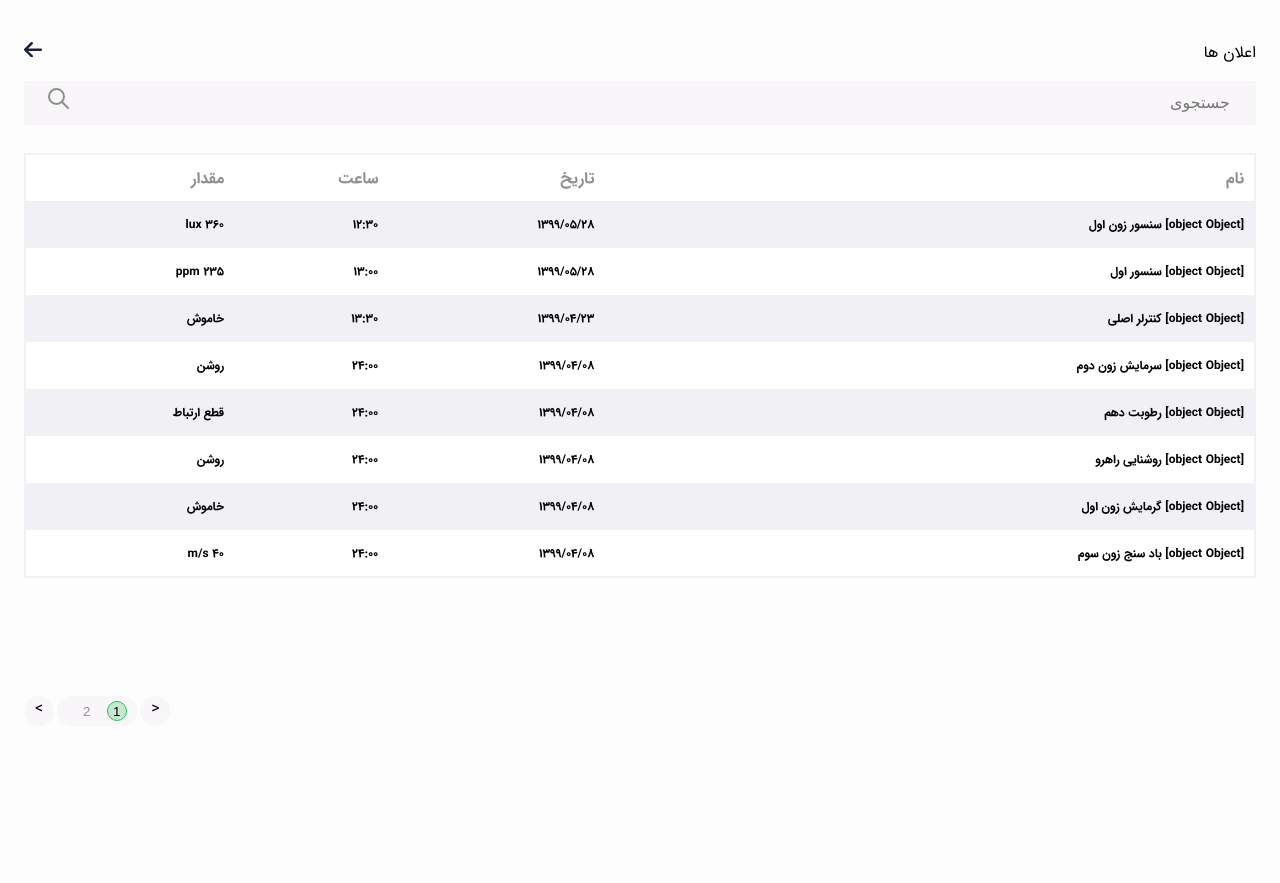
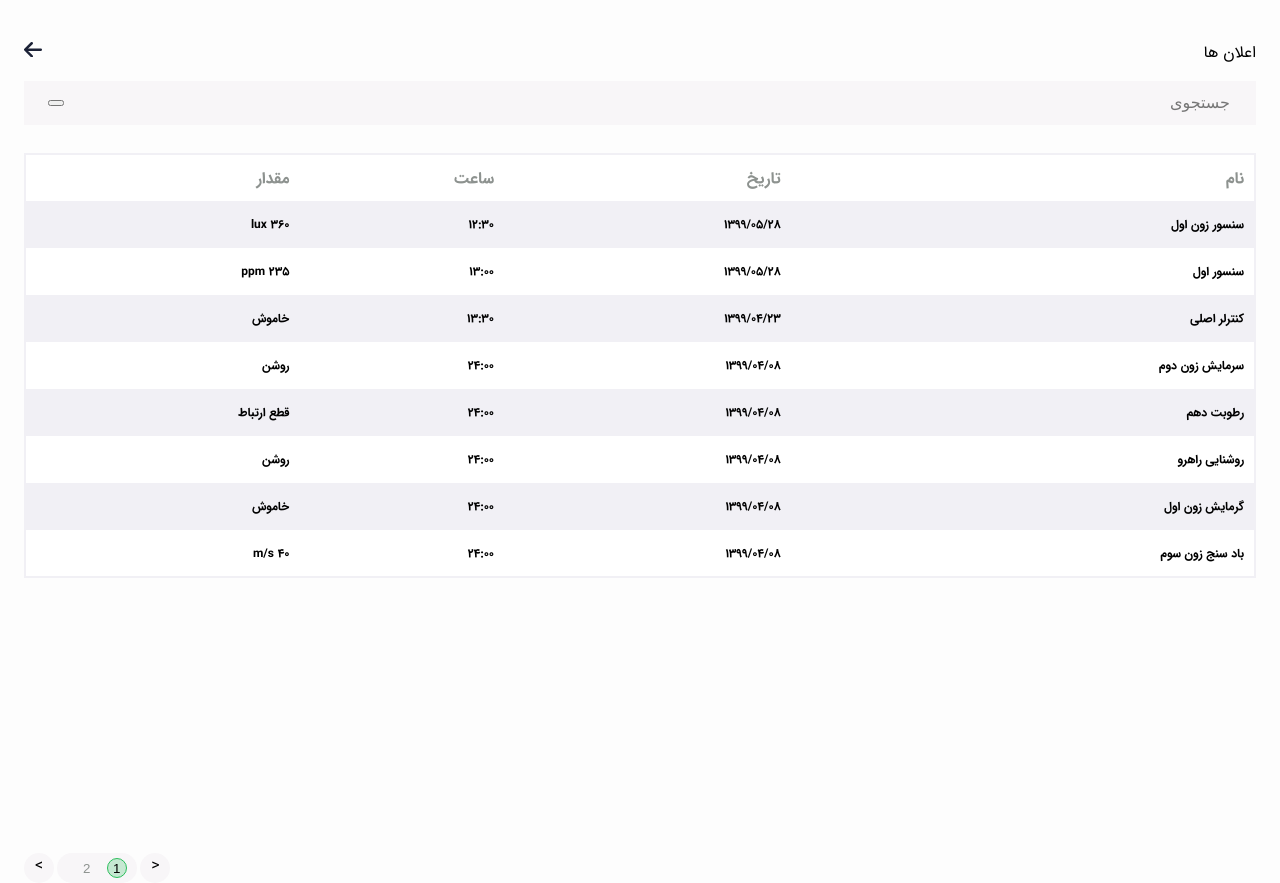
Before and after one commit to babaie774/iot, a Next.js app: page /playgrounds/notification in a window 1280 px wide. Before the commit the page ends 800 px from the top, so only its background shows below. Built offline with nearby package versions, Linux system fonts and the light colour scheme; data requests are answered from the project's data file.

Commit message:
filter table search

```diff
--- a/db.json
+++ b/db.json
@@ -2,77 +2,77 @@
   "notification": [
     {
       "id": 1,
-      "name": "[object Object] سنسور زون اول",
+      "key": "سنسور زون اول",
       "date": "1399/05/28",
       "time": "12:30",
       "value": "360 lux"
     },
     {
       "id": 2,
-      "name": "[object Object] سنسور اول",
+      "key": "سنسور اول",
       "date": "1399/05/28",
       "time": "13:00",
       "value": "235 ppm"
     },
     {
       "id": 3,
-      "name": "[object Object] کنترلر اصلی",
+      "key": "کنترلر اصلی",
       "date": "1399/04/23",
       "time": "13:30",
       "value": "خاموش"
     },
     {
       "id": 4,
-      "name": "[object Object] سرمایش زون دوم",
+      "key": "سرمایش زون دوم",
       "date": "1399/04/08",
       "time": "24:00",
       "value": "روشن"
     },
     {
       "id": 5,
-      "name": "[object Object] رطوبت دهم",
+      "key": "رطوبت دهم",
       "date": "1399/04/08",
       "time": "24:00",
       "value": "قطع ارتباط"
     },
     {
       "id": 5,
-      "name": "[object Object] روشنایی راهرو",
+      "key": "روشنایی راهرو",
       "date": "1399/04/08",
       "time": "24:00",
       "value": "روشن"
     },
     {
       "id": 6,
-      "name": "[object Object] گرمایش زون  اول",
+      "key": "گرمایش زون  اول",
       "date": "1399/04/08",
       "time": "24:00",
       "value": "خاموش"
     },
     {
       "id": 7,
-      "name": "[object Object] باد سنج زون سوم",
+      "key": "باد سنج زون سوم",
       "date": "1399/04/08",
       "time": "24:00",
       "value": "40 m/s"
     },
     {
       "id": 8,
-      "name": "[object Object] باد سنج زون سوم",
+      "key": "باد سنج زون سوم",
       "date": "1399/04/08",
       "time": "24:00",
       "value": "40 m/s"
     },
     {
       "id": 9,
-      "name": "[object Object] باد سنج زون سوم",
+      "key": "باد سنج زون سوم",
       "date": "1399/04/08",
       "time": "24:00",
       "value": "40 m/s"
     },
     {
       "id": 10,
-      "name": "[object Object] باد سنج زون سوم",
+      "key": "باد سنج زون سوم",
       "date": "1399/04/08",
       "time": "24:00",
       "value": "40 m/s"
--- a/src/basicComponents/notificationComponents/components/footer/index.tsx
+++ b/src/basicComponents/notificationComponents/components/footer/index.tsx
@@ -14,7 +14,7 @@ function Footer({ currentPage, paginationNumbers, setCurrentPage }) {
     }
 
     // console.log(pageNumbers.length)
-    console.log(currentPage)
+    // console.log(currentPage)
 
     return (
         <div className={Styles.footerContainer}>
--- a/src/basicComponents/notificationComponents/components/search/index.tsx
+++ b/src/basicComponents/notificationComponents/components/search/index.tsx
@@ -1,15 +1,27 @@
-import React from 'react';
+import React, { useState } from 'react';
 import { icon } from 'utils/icon';
 import Styles from './Styles/search.module.scss'
 
-function Search() {
+function Search({ setValueSearch }) {
+
+    const [inputValue, setInputValue] = useState('');
+
+
+    const handleSubmit = (e: any) => {
+        if (e.key === 'Enter') {
+            setValueSearch(inputValue);
+        }
+        setInputValue(e.target.value);
+    }
+
+
     return (
-        <div>
+        <>
             <div className={Styles.SearchContainer}>
-                <input className={Styles.SearchContainerInput} type="search" placeholder='جستجوی' />
-                <span className={Styles.SearchContainerIcon}>{icon.search()}</span>
-            </div>
-        </div>
+                <input onKeyDown={e => { handleSubmit(e) }} className={Styles.SearchContainerInput} type="search" placeholder='جستجوی' />
+                <button onClick={() => setValueSearch(inputValue)} value={icon.search()} className={Styles.SearchContainerIcon}></button>
+            </div >
+        </>
     );
 }
 
--- a/src/basicComponents/notificationComponents/components/table/Styles/table.module.scss
+++ b/src/basicComponents/notificationComponents/components/table/Styles/table.module.scss
@@ -1,6 +1,7 @@
 .TableContainer {
   // width: 86%;
   margin: auto;
+  height: 100%;
   // font-family: IRANSansFaNum;
 }
 
@@ -26,7 +27,7 @@
 }
 
 .TableContainerBody {
-  height: 376px;
+  // height: 376px;
 }
 
 .TableContainerBodyTr {
--- a/src/basicComponents/notificationComponents/components/table/index.tsx
+++ b/src/basicComponents/notificationComponents/components/table/index.tsx
@@ -17,7 +17,7 @@ function Table({ items }) {
                     {
                         items.map((notification, index) => (
                             <tr key={index} className={Styles.TableContainerBodyTr}>
-                                <th className={Styles.TableContainerTrName}>{notification.name}</th>
+                                <th className={Styles.TableContainerTrName}>{notification.key}</th>
                                 <th>{notification.date}</th>
                                 <th>{notification.time}</th>
                                 <th>{notification.value}</th>
--- a/src/basicComponents/notificationComponents/index.tsx
+++ b/src/basicComponents/notificationComponents/index.tsx
@@ -1,25 +1,41 @@
 import Footer from './components/footer';
 import Header from './components/header';
-import React, { useState } from 'react';
+import React, { useEffect, useState } from 'react';
 import Search from './components/search';
 import Table from "./components/table";
 import Styles from "./Styles/notificationComponents.module.scss"
 
 
 function Notification({ data }) {
-    const [active, setActive] = useState(false);
+    // const [active, setActive] = useState(false);
+    const [FormData, setFormData] = useState(data);
     const [currentPage, setCurrentPage] = useState(1)
     const [postPerPage] = useState(8);
+    const [valueSearch, setValueSearch] = useState('');
     const indexOfLastPost = currentPage * postPerPage;
     const indexOfFirstPost = indexOfLastPost - postPerPage;
-    const paginationNumbers = Math.ceil(data.length / postPerPage);
+    const paginationNumbers = Math.ceil(FormData.length / postPerPage);
+    const slicedData = FormData.slice(indexOfFirstPost, indexOfLastPost);
 
-    const slicedData = data.slice(indexOfFirstPost, indexOfLastPost);
+
+
+
+    useEffect(() => {
+        if (valueSearch.length > 0) {
+            const items = data.filter((item1) => {
+                return item1.key.includes(valueSearch);
+            })
+            setFormData(items);
+        } else {
+            setFormData(data);
+        }
+    }, [valueSearch, data]);
+
 
     return (
         <div className={Styles.notificationContainer}>
             <Header />
-            <Search />
+            <Search setValueSearch={setValueSearch} />
             <Table items={slicedData} />
             <Footer currentPage={currentPage} setCurrentPage={setCurrentPage} paginationNumbers={paginationNumbers} />
         </div>
```
